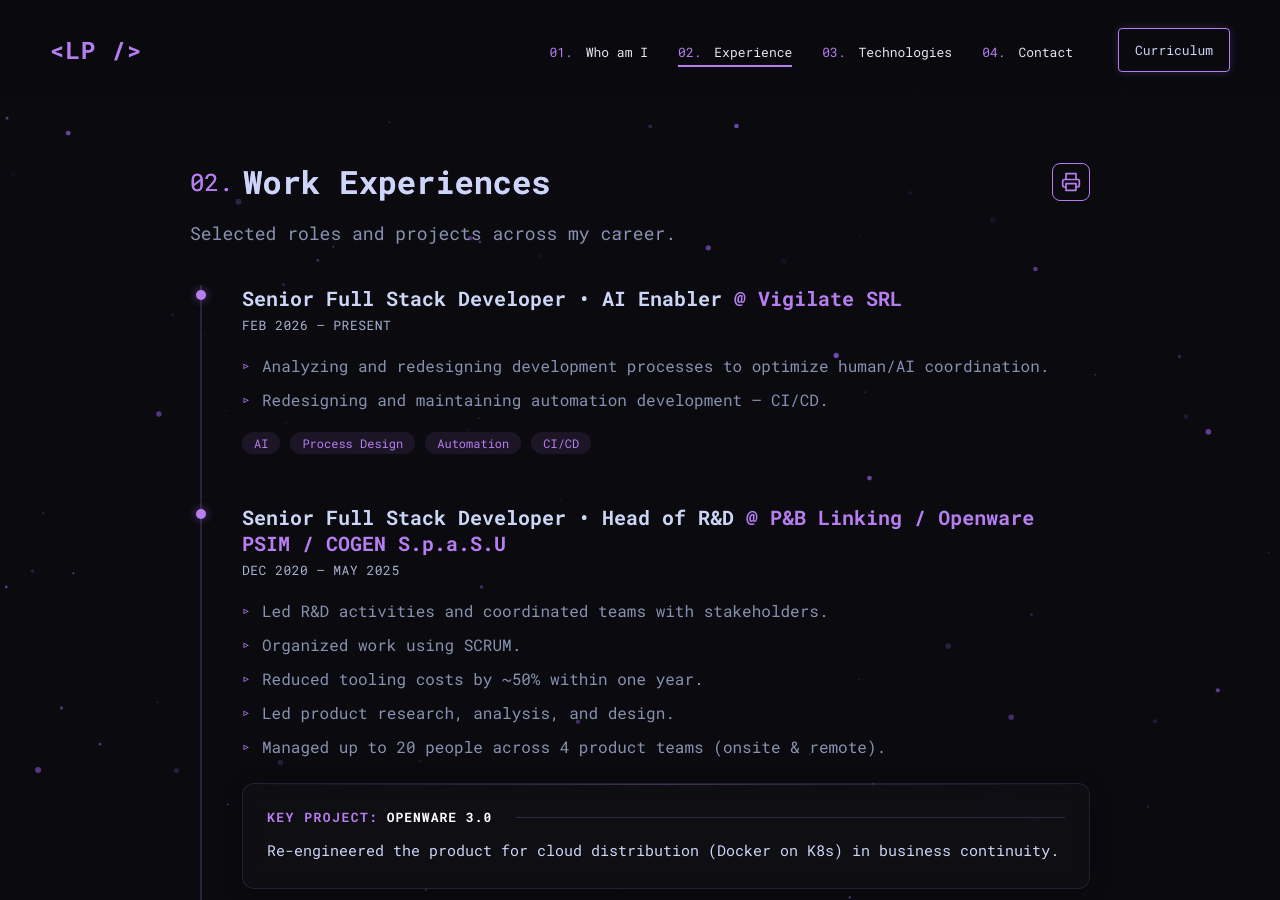
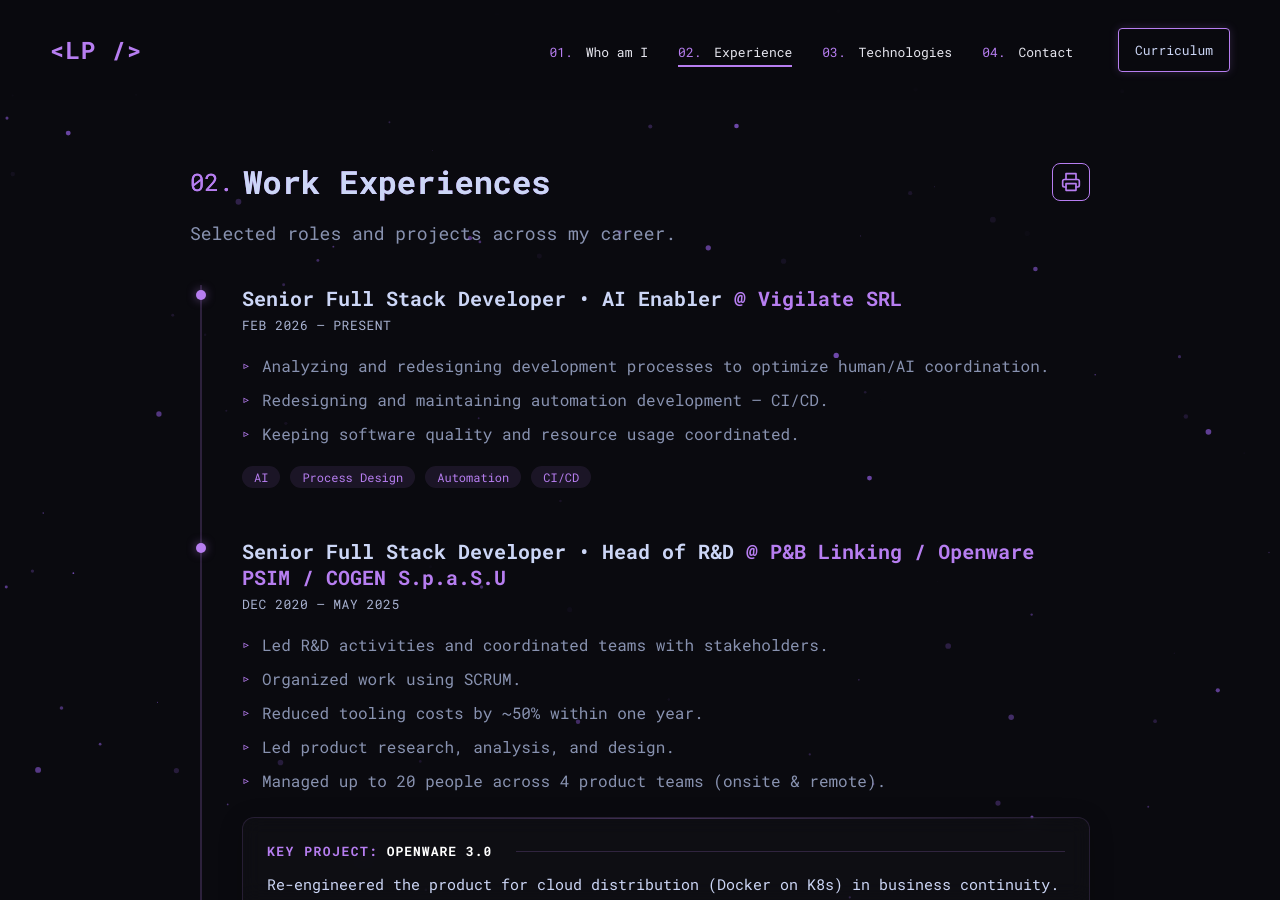
Before and after one commit to lucapalomba/lucapalomba, a Jekyll site: the page built from experiences.html, in a window 1280 px wide and 900 px high. Built offline with Jekyll 4.4.1, drawn with Linux system fonts in a browser that asks for light colours.

Commit message:
docs(experience): add software-quality / resource-usage bullet
Add a third responsibility to the Vigilate role: keeping software
quality and resource usage coordinated (IT: "Garantisco che qualità
del software e impiego di risorse avanzino in modo coordinato").

Co-Authored-By: Claude Code <noreply@anthropic.com>

```diff
--- a/experiences.html
+++ b/experiences.html
@@ -33,6 +33,7 @@ page_scripts:
           <ul class="job-description">
             <li>Analyzing and redesigning development processes to optimize human/AI coordination.</li>
             <li>Redesigning and maintaining automation development — CI/CD.</li>
+            <li>Keeping software quality and resource usage coordinated.</li>
           </ul>
           <div class="tech-stack">
             <span>AI</span>
--- a/translations/en.json
+++ b/translations/en.json
@@ -30,7 +30,7 @@
             {
                 "date": "Feb 2026 — Present",
                 "title": "Senior Full Stack Developer • AI Enabler — Vigilate SRL",
-                "description": "Analyzing and redesigning development processes to optimize human/AI coordination. Redesigning and maintaining automation development — CI/CD.",
+                "description": "Analyzing and redesigning development processes to optimize human/AI coordination. Redesigning and maintaining automation development — CI/CD. Keeping software quality and resource usage coordinated.",
                 "keyProject": null,
                 "techStack": [
                     "AI",
--- a/translations/it.json
+++ b/translations/it.json
@@ -30,7 +30,7 @@
             {
                 "date": "Feb 2026 — Presente",
                 "title": "Senior Full Stack Developer • AI Enabler — Vigilate SRL",
-                "description": "Analizzo e riprogetto i processi di sviluppo per ottimizzare il coordinamento umano/AI. Riprogetto e mantengo gli sviluppi delle automazioni — CI/CD.",
+                "description": "Analizzo e riprogetto i processi di sviluppo per ottimizzare il coordinamento umano/AI. Riprogetto e mantengo gli sviluppi delle automazioni — CI/CD. Garantisco che qualità del software e impiego di risorse avanzino in modo coordinato.",
                 "keyProject": null,
                 "techStack": [
                     "AI",
```
